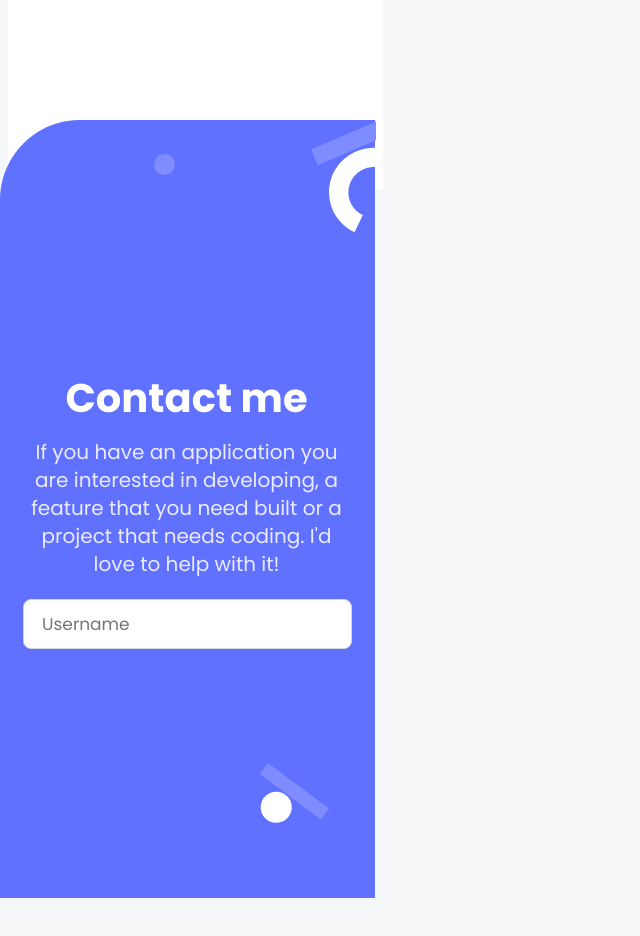
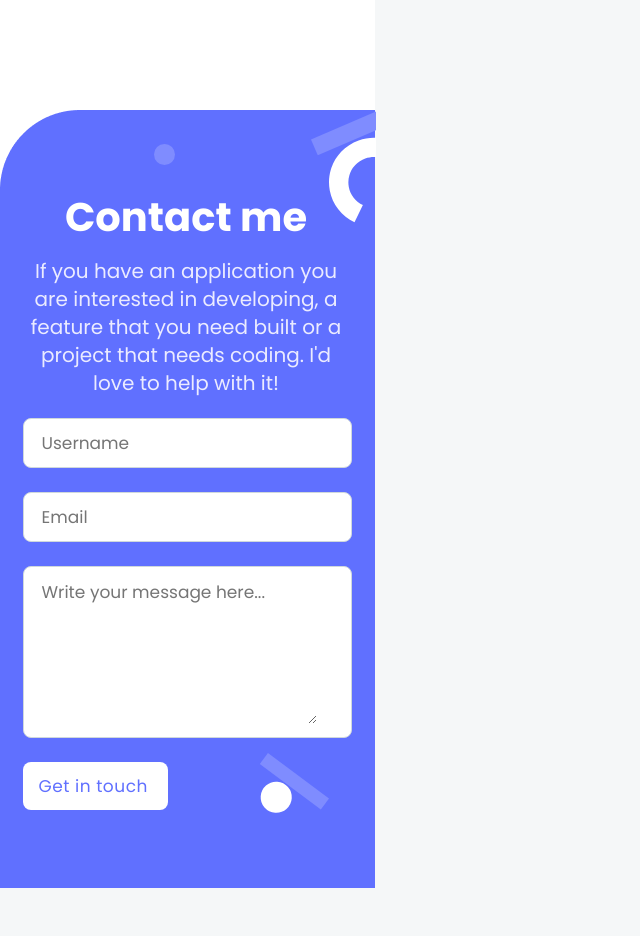
Before and after one commit to Muhammad-Ahmad-Saeed/Portfolio, a website: page index.html in a window 1280 px wide. Shown: the part 4660-5596 px from the top of the page, without its empty margins (0-640 px from the left). After the commit the page ends 5548 px from the top, so only its background shows below. Drawn offline with Linux system fonts and the light colour scheme.

Commit message:
2nd half Contact Form Add

```diff
--- a/index.html
+++ b/index.html
@@ -281,7 +281,7 @@
 
 
 
-            <div class="top">
+            <div class="topp">
             <div class="contactMe">Contact me</div>
             <div class="Disctxt">If you have an application you are interested in developing, a feature that you need built or a project that needs coding.
                 I'd love to help with it!</p></div>
@@ -290,9 +290,18 @@
             <div class="usernamediv">
                 <input name="username"  class="username" type="text" maxlength="30" placeholder="Username" required>
             </div>
+
+            <div class="emaildiv">
+                <input name="email" type="email" class="email" placeholder="Email" required>
+            </div>
+
+            <div class="messagediv">
+                <textarea name="message" type="text" class="message" maxlength="500" placeholder="Write your message here..." required></textarea>
+            </div>
+
+            <button name="submit" type="submit" class="getintouch">Get in touch</button>
+
         </form>
-
-
 
     </section>
 
--- a/style.css
+++ b/style.css
@@ -2,6 +2,7 @@ body {
   box-sizing: border-box;
   padding: 0;
   background-color: #f5f7f8;
+  margin-left: 0;
 }
 
 .header_headline {
@@ -14,6 +15,7 @@ body {
   height: 718px;
   flex-shrink: 0;
   fill: var(--neutrals-n-0, #fff);
+  margin-top: -10px;
 }
 
 .header {
@@ -107,6 +109,7 @@ body {
   display: grid;
   grid-template-rows: 570px 614px 570px 614px;
   padding-left: 0;
+  justify-items: center;
 }
 
 .card {
@@ -119,6 +122,7 @@ body {
   border: 1px solid var(--neutrals-n-40, #dfe1e6);
   background: var(--neutrals-n-0, #fff);
   width: 332px;
+  box-sizing: border-box;
 }
 
 .image {
@@ -254,12 +258,15 @@ body {
 
 .AboutMyself {
   margin-top: 114px;
+  width: 375px;
+  box-sizing: border-box;
   background-image: url(Base\ about\ my\ self.png);
   background-repeat: no-repeat;
-  background-position: centre top;
+  background-position: center top;
   display: inline-flex;
   padding: 114px 24px;
   flex-direction: column;
+  justify-content: center;
   align-items: center;
   gap: 24px;
   padding-left: 0;
@@ -270,6 +277,7 @@ body {
   flex-direction: column;
   align-items: flex-start;
   gap: 12px;
+  margin-left: 20px;
 }
 
 .PrimeTxt {
@@ -430,12 +438,12 @@ body {
   gap: 24px;
   padding-left: 0;
   height: 550px;
-  margin-left: -10px;
-  margin-bottom: -10px;
+  margin-bottom: -125px;
   margin-top: 114px;
+  margin-left: 23px;
 }
 
-  .top{
+.topp {
   display: flex;
   flex-direction: column;
   justify-content: center;
@@ -450,7 +458,7 @@ body {
   flex-direction: column;
   justify-content: center;
   flex-shrink: 0;
-  color: var(--neutrals-n-0, #FFF);
+  color: var(--neutrals-n-0, #fff);
   text-align: center;
   font-family: 'Poppins', sans-serif;
   font-size: 40px;
@@ -463,7 +471,7 @@ body {
   width: 327px;
   height: 137px;
   flex-shrink: 0;
-  color: var(--primary-b-50, #EBEBFF);
+  color: var(--primary-b-50, #ebebff);
   text-align: center;
   font-family: 'Poppins', sans-serif;
   font-size: 20px;
@@ -489,13 +497,13 @@ body {
   align-items: center;
   align-content: center;
   border-radius: 8px;
-  border: 1px solid var(--base-100, #CFD8DC);
-  background: var(--mono-white, #FFF);
+  border: 1px solid var(--base-100, #cfd8dc);
+  background: var(--mono-white, #fff);
 }
 
 .username {
-  border: 0px;
-  border-color: #FFF;
+  border: 0;
+  border-color: #fff;
   margin-left: 16px;
   display: flex;
   width: 273px;
@@ -503,10 +511,96 @@ body {
   flex-direction: column;
   justify-content: center;
   flex-shrink: 0;
-  color: var(--neutral-n-800, #172B4D);
+  color: var(--neutral-n-800, #172b4d);
   font-family: 'Poppins', sans-serif;
   font-size: 17px;
   font-style: normal;
   font-weight: 400;
   line-height: 20px;
 }
+
+.emaildiv {
+  margin-left: 24px;
+  width: 327px;
+  height: 48px;
+  flex-shrink: 0;
+  display: flex;
+  align-items: center;
+  align-content: center;
+  border-radius: 8px;
+  border: 1px solid var(--base-100, #cfd8dc);
+  background: var(--mono-white, #fff);
+}
+
+.email {
+  border: 0;
+  border-color: #fff;
+  margin-left: 16px;
+  display: flex;
+  width: 273px;
+  height: 18px;
+  flex-direction: column;
+  justify-content: center;
+  flex-shrink: 0;
+  color: var(--neutral-n-800, #172b4d);
+  font-family: 'Poppins', sans-serif;
+  font-size: 17px;
+  font-style: normal;
+  font-weight: 400;
+  line-height: 20px; /* 117.647% */
+}
+
+.messagediv {
+  margin-left: 24px;
+  width: 327px;
+  height: 170px;
+  flex-shrink: 0;
+  display: flex;
+  align-items: center;
+  align-content: center;
+  border-radius: 8px;
+  border: 1px solid var(--base-100, #cfd8dc);
+  background: var(--mono-white, #fff);
+}
+
+.message {
+  border: 0;
+  border-color: #fff;
+  margin-left: 16px;
+  display: flex;
+  width: 273px;
+  height: 140px;
+  flex-direction: column;
+  justify-content: center;
+  flex-shrink: 0;
+  color: var(--neutral-n-800, #172b4d);
+  font-family: 'Poppins', sans-serif;
+  font-size: 17px;
+  font-style: normal;
+  font-weight: 400;
+  line-height: 20px;
+}
+
+.getintouch {
+  margin-left: 24px;
+  display: inline-flex;
+  padding: 12px 16px;
+  align-items: center;
+  border-radius: 8px;
+  background: var(--neutrals-n-0, #fff);
+  color: var(--primary-b-400, #6070ff);
+  text-align: center;
+  width: 145px;
+  height: 48px;
+  border: 0;
+  font-family: 'Poppins', sans-serif;
+  font-size: 17px;
+  font-style: normal;
+  font-weight: 500;
+  line-height: 24px;
+  letter-spacing: 0.51px;
+}
+
+button:focus {
+  outline: none;
+}
```
Lines whose indentation alone changed are shown as unchanged.
